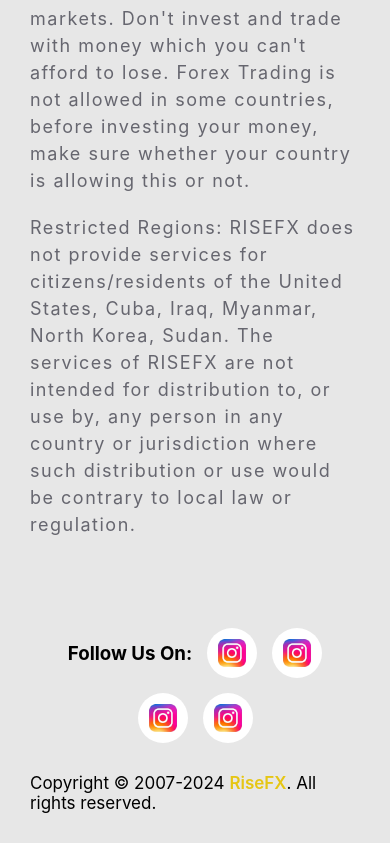
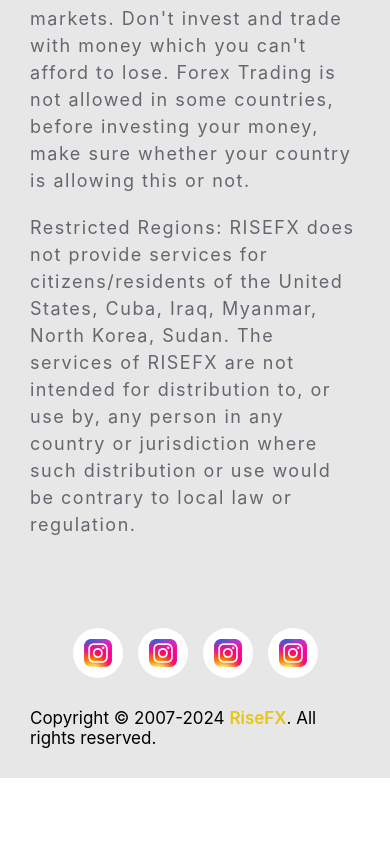
Before and after one commit to Abubakkar9087/risefx, a React (Create React App) app: page /About in a window 390 px wide. Shown: the part 3613-4456 px from the top of the page. Built offline with nearby package versions, Linux system fonts and the light colour scheme.

Commit message:
changing the footer margin

```diff
--- a/src/components/Footer.css
+++ b/src/components/Footer.css
@@ -218,6 +218,11 @@
         }
     }
 }
+@media(max-width: 1000px){
+.footer-container{
+    margin-bottom: 50px;
+}
+}
 @media(max-width:880px){
     .footer-section-4{
         flex-direction: column-reverse;
--- a/src/components/Footer.js
+++ b/src/components/Footer.js
@@ -122,7 +122,6 @@ const Footer = () => {
           </p>
         </div>
         <div className='footer-child-2'>
-        <h3 className='follow-on'>Follow Us On: </h3>
           <img src='/images/social-1.png' alt='error' />
           <img src='/images/social-1.png' alt='error' />
           <img src='/images/social-1.png' alt='error' />
```
